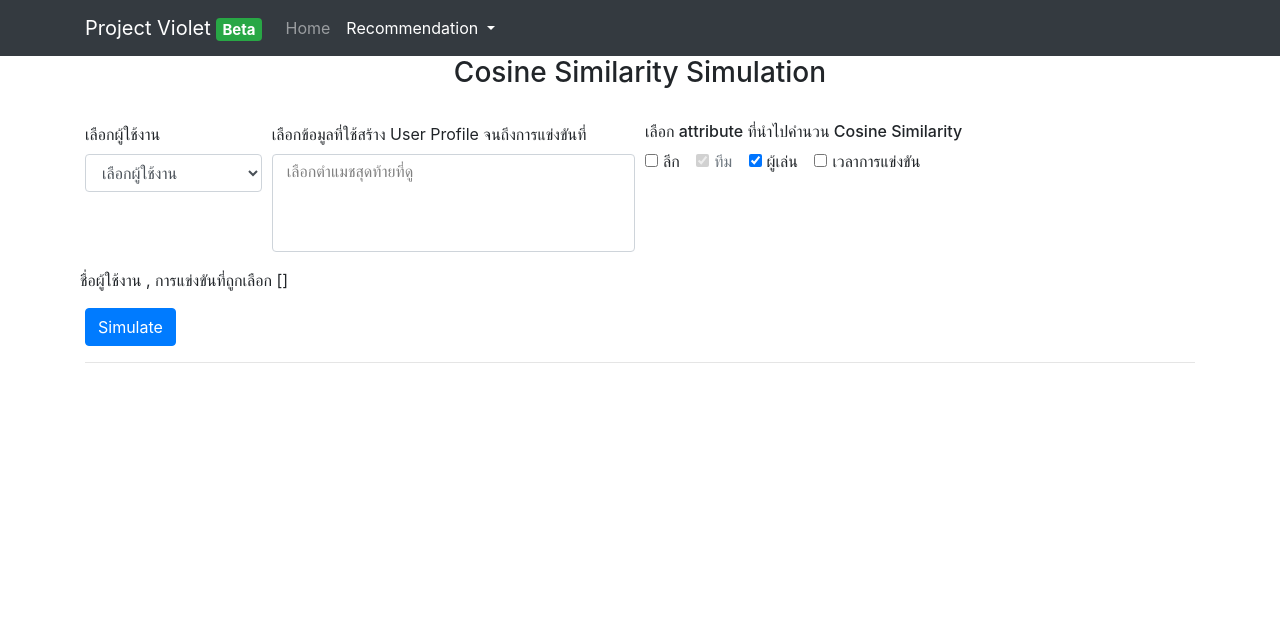
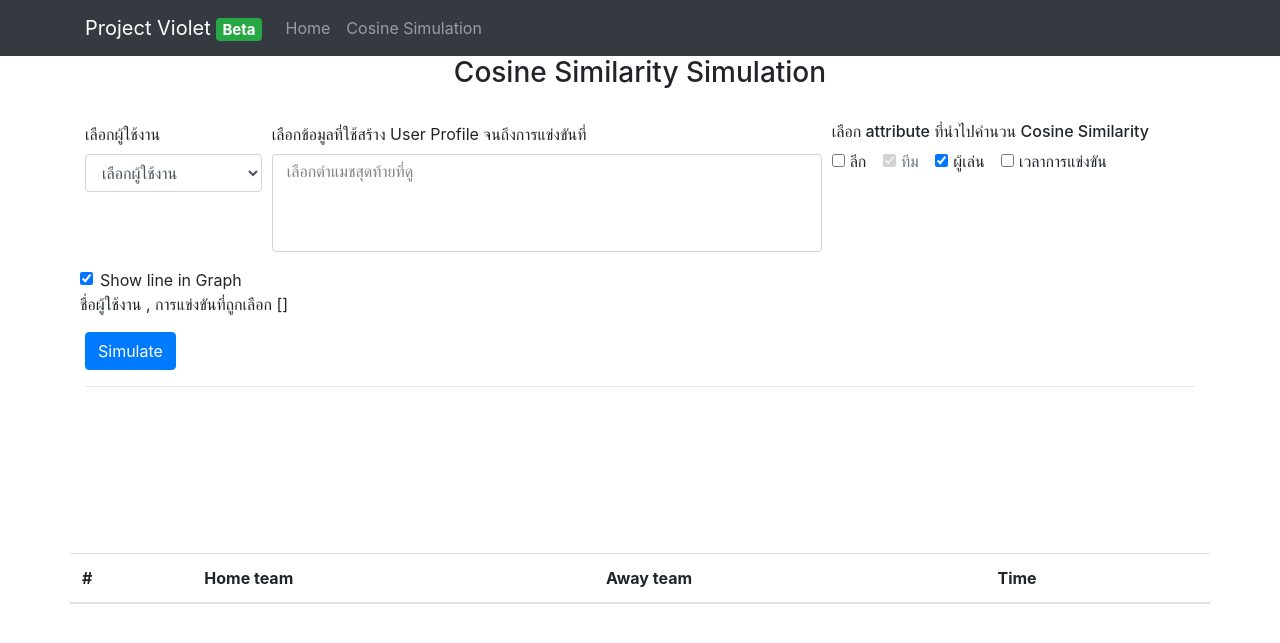
Before and after one commit to witoong623/Project-Violet, a Django app: page /cosinesimulation/ in a window 1280 px wide. Shown: the top 643 px of the page. Run offline with Django 3.2, Linux system fonts and the light colour scheme; data that the repository does not hold is empty; a map, chart or similar area stays blank; some libraries are stand-ins or nearby versions.

Commit message:
Use base layout and add matches table in simulation result view

```diff
--- /dev/null
+++ b/cosinesimulation/templates/cosinesimulation/base.html
@@ -0,0 +1,54 @@
+{% load static %}
+<!doctype html>
+<html lang="en">
+
+<head>
+    <!-- Required meta tags -->
+    <meta charset="utf-8">
+    <meta name="viewport" content="width=device-width, initial-scale=1, shrink-to-fit=no">
+
+    <!-- Bootstrap CSS -->
+    <link rel="stylesheet" type="text/css" href="{% static 'recommendation/bootstrap.min.css' %}" />
+    <link rel="stylesheet" type="text/css" href="{% static 'recommendation/style.css' %}" />
+    <link rel="stylesheet" type="text/css" href="{% static 'recommendation/bootstrap-datepicker3.standalone.min.css' %}" />
+    <title>{% block title %}Project Violet{% endblock %}</title>
+</head>
+
+<body>
+    <nav class="navbar navbar-expand-lg navbar-dark bg-dark">
+        <div class="container">
+            <a class="navbar-brand" href="#">Project Violet
+                <span class="badge badge-success">Beta</span>
+            </a>
+            <button class="navbar-toggler" type="button" data-toggle="collapse" data-target="#navbarSupportedContent" aria-controls="navbarSupportedContent"
+                aria-expanded="false" aria-label="Toggle navigation">
+                <span class="navbar-toggler-icon"></span>
+            </button>
+
+            <div class="collapse navbar-collapse" id="navbarSupportedContent">
+                <ul class="navbar-nav mr-auto">
+                    <li class="nav-item">
+                        <a class="nav-link" href="#">Home</a>
+                    </li>
+                    <li class="nav-item">
+                        <a class="nav-link" href="#">Cosine Simulation</a>
+                    </li>
+                </ul>
+            </div>
+        </div>
+    </nav>
+
+    {% block content %}
+    {% endblock %}
+
+    <!-- jQuery first, then Popper.js, then Bootstrap JS -->
+    <script src="https://code.jquery.com/jquery-3.3.1.min.js" integrity="sha256-FgpCb/KJQlLNfOu91ta32o/NMZxltwRo8QtmkMRdAu8="
+        crossorigin="anonymous"></script>
+    <script src="https://cdnjs.cloudflare.com/ajax/libs/popper.js/1.12.9/umd/popper.min.js" integrity="sha384-ApNbgh9B+Y1QKtv3Rn7W3mgPxhU9K/ScQsAP7hUibX39j7fakFPskvXusvfa0b4Q"
+        crossorigin="anonymous"></script>
+    <script src="{% static 'cosinesimulation/bootstrap.min.js' %}"></script>
+    {% block javascript %}
+    {% endblock %}
+</body>
+
+</html>
--- a/cosinesimulation/templates/cosinesimulation/index.html
+++ b/cosinesimulation/templates/cosinesimulation/index.html
@@ -1,49 +1,8 @@
+{% extends "cosinesimulation/base.html" %}
+
 {% load static %}
-<!doctype html>
-<html lang="en">
 
-<head>
-    <!-- Required meta tags -->
-    <meta charset="utf-8">
-    <meta name="viewport" content="width=device-width, initial-scale=1, shrink-to-fit=no">
-
-    <!-- Bootstrap CSS -->
-    <link rel="stylesheet" type="text/css" href="{% static 'recommendation/bootstrap.min.css' %}" />
-    <link rel="stylesheet" type="text/css" href="{% static 'recommendation/style.css' %}" />
-    <link rel="stylesheet" type="text/css" href="{% static 'recommendation/bootstrap-datepicker3.standalone.min.css' %}" />
-    <title>Project Violet</title>
-</head>
-
-<body>
-    <nav class="navbar navbar-expand-lg navbar-dark bg-dark">
-        <div class="container">
-            <a class="navbar-brand" href="#">Project Violet
-                <span class="badge badge-success">Beta</span>
-            </a>
-            <button class="navbar-toggler" type="button" data-toggle="collapse" data-target="#navbarSupportedContent" aria-controls="navbarSupportedContent"
-                aria-expanded="false" aria-label="Toggle navigation">
-                <span class="navbar-toggler-icon"></span>
-            </button>
-
-            <div class="collapse navbar-collapse" id="navbarSupportedContent">
-                <ul class="navbar-nav mr-auto">
-                    <li class="nav-item">
-                        <a class="nav-link" href="#">Home</a>
-                    </li>
-                    <li class="nav-item dropdown active">
-                        <a class="nav-link dropdown-toggle" href="{% url 'recommendation:index' %}" id="navbarDropdown" role="button" data-toggle="dropdown"
-                            aria-haspopup="true" aria-expanded="false">
-                            Recommendation
-                        </a>
-                        <div class="dropdown-menu" aria-labelledby="navbarDropdown">
-                            <a class="dropdown-item" href="#">Matches recommendation</a>
-                            <a class="dropdown-item" href="#">User preferences table</a>
-                        </div>
-                    </li>
-                </ul>
-            </div>
-        </div>
-    </nav>
+{% block content %}
 <div id="formContainer" class="container">
     <div class="row">
         <div class="col">
@@ -64,16 +23,17 @@
                             </select>
                         </div>
                     </div>
-                        <div class="col-md-4">
+                    <div class="col-md-6">
                         <div class="form-group">
                             <label for="untilMatch">เลือกข้อมูลที่ใช้สร้าง User Profile จนถึงการแข่งขันที่</label>
                             <select class="form-control" id="untilMatch" multiple v-model="selectedUntils">
                                 <option disabled value="">เลือกตำแมชสุดท้ายที่ดู</option>
-                                    <option v-for="(value, index) in untilOptions" :key="value.id" :value="value.id">No.[[ index + 1 ]] [[ value.text ]]</option>
+                                <option v-for="(value, index) in untilOptions" :key="value.id" :value="value.id">No.[[ index
+                                    + 1 ]] [[ value.text ]]</option>
                             </select>
                         </div>
                     </div>
-                        <div class="col-md-6">
+                    <div class="col-md-4">
                         <h6>เลือก attribute ที่นำไปคำนวน Cosine Similarity</h6>
                         <div class="form-check form-check-inline">
                             <input class="form-check-input" type="checkbox" id="useLeague" v-model="attributeOptions.useLeague">
@@ -94,6 +54,14 @@
                     </div>
                 </div>
                 <div class="form-row">
+                    <div class="form-check">
+                        <input @change="showLine" class="form-check-input" type="checkbox" id="showLine" checked>
+                        <label class="form-check-label" for="ShowLine">
+                            Show line in Graph
+                        </label>
+                    </div>
+                </div>
+                <div class="form-row">
                     <p>ชื่อผู้ใช้งาน [[selectedUser ]], การแข่งขันที่ถูกเลือก [[ selectedUntils ]]</p>
                 </div>
                 <button type="button" class="btn btn-primary" @click.prevent="simulate">Simulate</button>
@@ -104,28 +72,42 @@
     <div class="row">
         <canvas id="canvas"></canvas>
     </div>
+    <div class="row">
+        <table class="table">
+            <thead>
+                <tr>
+                  <th scope="col">#</th>
+                  <th scope="col">Home team</th>
+                  <th scope="col">Away team</th>
+                  <th scope="col">Time</th>
+                </tr>
+              </thead>
+              <tbody>
+                  <tr v-for="(match, index) of matches_data" :key="match.id">
+                    <td scope="row">[[ index + 1 ]]</td>
+                    <td>[[ match.home ]]</td>
+                    <td>[[ match.away ]]</td>
+                    <td>[[ match.time ]]</td>
+                  </tr>
+              </tbody>
+        </table>
     </div>
+</div>
+{% endblock %}
+
+{% block javascript %}
 <!-- Vue.js -->
 <script src="{% static 'cosinesimulation/vue.js' %}"></script>
-    <!-- React -->
-    <!-- <script src="https://unpkg.com/react@16/umd/react.development.js" crossorigin></script>
-    <script src="https://unpkg.com/react-dom@16/umd/react-dom.development.js" crossorigin></script>
-    <script src="{% static 'cosinesimulation/App.js' %}"></script> -->
-    <!-- Optional JavaScript -->
-    <!-- jQuery first, then Popper.js, then Bootstrap JS -->
-    <script src="https://code.jquery.com/jquery-3.3.1.min.js" integrity="sha256-FgpCb/KJQlLNfOu91ta32o/NMZxltwRo8QtmkMRdAu8="
-        crossorigin="anonymous"></script>
-    <script src="https://cdnjs.cloudflare.com/ajax/libs/popper.js/1.12.9/umd/popper.min.js" integrity="sha384-ApNbgh9B+Y1QKtv3Rn7W3mgPxhU9K/ScQsAP7hUibX39j7fakFPskvXusvfa0b4Q"
-        crossorigin="anonymous"></script>
+
 <!-- axios -->
 <script src="https://unpkg.com/axios/dist/axios.min.js"></script>
+
 <!-- bootstrap -->
-    <script src="{% static 'cosinesimulation/bootstrap.min.js' %}"></script>
 <script src="{% static 'cosinesimulation/bootstrap-datepicker.min.js' %}"></script>
+
+<!-- chart.js -->
 <script src="{% static 'cosinesimulation/Chart.min.js' %}"></script>
-    <!-- React tutorial -->
-    <!-- <script src="{% static 'cosinesimulation/like_button.js' %}"></script> -->
-    <!-- Code that use to create chart -->
+
 <script>
     const simulationDataUrl = 'simulation_data/';
     const caseOneFav = range(38, 2);
@@ -150,6 +132,7 @@
                 users: ['u1', 'u11'],
                 selectedUser: '',
                 selectedUntils: [],
+                matches_data: [],
                 attributeOptions: {
                     useLeague: false,
                     usePlayer: true,
@@ -166,7 +149,8 @@
                 }
             },
             methods: {
-                    simulate: simulate
+                simulate: simulate,
+                showLine: showLine
             }
         });
     }
@@ -185,6 +169,7 @@
             .then(response => {
                 if (!chart) {
                     createChart(response.data);
+                    context.matches_data = response.data.matches_data
                 } else {
                     updateChart(response.data);
                 }
@@ -253,12 +238,25 @@
         chart.update();
     }
 
+    function showLine(event) {
+        if (!chart) {
+            return;
+        }
+
+        if (event.target.checked) {
+            chart.options.showLines = true;
+        } else {
+            chart.options.showLines = false;
+        }
+
+        chart.update();
+    }
+
     function range(size, startAt = 0) {
         return [...Array(size).keys()].map(i => i + startAt);
 
     }
 
 </script>
-</body>
 
-</html>
+{% endblock %}
--- a/cosinesimulation/views.py
+++ b/cosinesimulation/views.py
@@ -152,10 +152,13 @@ def onefavorite(request):
             datasets.append(dataset)
             color_count += 1
 
+    all_matches = MatchSchedule.objects.filter(Q(ms_team1=UFT[user_id]) | Q(ms_team2=UFT[user_id]))
+
     json_object = {
         'labels': [n for n in range(datasets[0]['data'][0]['x'], 39)],
         'datasets': datasets,
-        'title': 'case {}'.format(user_id)
+        'title': 'case {}'.format(user_id),
+        'matches_data': [{ 'id': match.ms_id, 'home': match.ms_team1.t_shortname, 'away': match.ms_team2.t_shortname, 'time': match.ms_time} for match in all_matches]
     }
 
     return JsonResponse(json_object)
```
Lines whose indentation alone changed are shown as unchanged.
